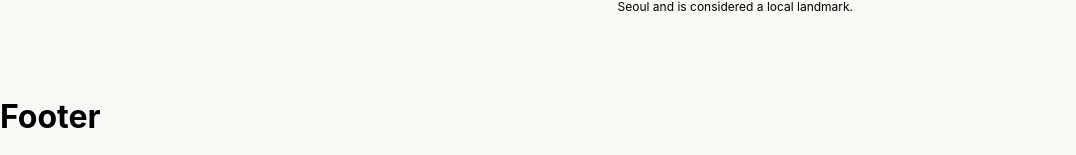
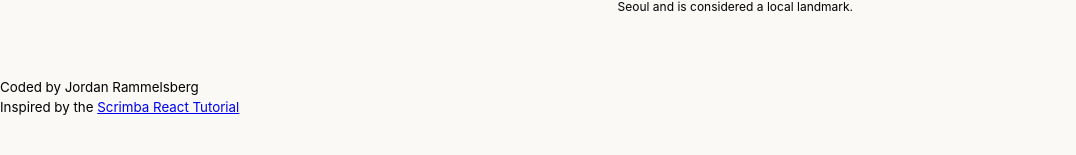
Before and after one commit to Jramm91/scrimba-react-travel-journal, a React (Create React App) app: page / in a window 1280 px wide. Shown: the part 1136-1291 px from the top of the page, without its empty margins (0-1076 px from the left). After the commit the page ends 1252 px from the top, so only its background shows below. Built offline with nearby package versions, Linux system fonts and the light colour scheme.

Commit message:
Added footer with link to scrimba

```diff
--- a/src/components/Footer.js
+++ b/src/components/Footer.js
@@ -1,5 +1,8 @@
 export default function Footer() {
     return (
-        <h1>Footer</h1>
+        <footer>
+            <small>Coded by Jordan Rammelsberg</small><br/>
+            <small>Inspired by the <a href="https://www.scrimba.com">Scrimba React Tutorial</a></small>
+        </footer>
     )
 }
```
